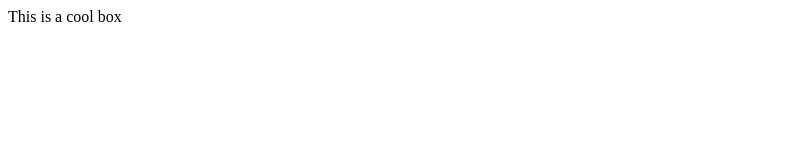
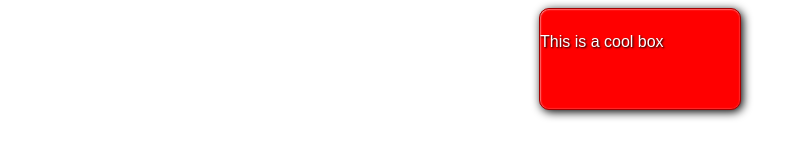
Before and after one commit to umangcan08/Umang, a plain HTML site: page lab 3/Part 2/index(1).html in a window 1280 px wide. Shown: the whole page, without its empty margins (0-805 px from the left). Drawn offline with Linux system fonts and the light colour scheme.

Commit message:
CSS file
I added info to CSS file

```diff
--- a/lab 3/Part 2/index(1).html
+++ b/lab 3/Part 2/index(1).html
@@ -10,6 +10,7 @@
 <html lang="en-us">
   <head>
     <meta charset="utf-8">
+    <link rel="stylesheet" type="text/css" href="style.css">
     <meta name="viewport" content="width=device-width">
     <title>Cool box</title>
 
--- a/lab 3/Part 2/style.css
+++ b/lab 3/Part 2/style.css
@@ -3,3 +3,21 @@ html {
 }
 
 /* Your CSS below here */
+
+div {
+  height: 100px;
+  width: 200px;
+  margin: center;
+  justify-self: center;
+  font-size: 1,0625rem;
+  color: white;
+  line-height: 65px;
+  background-color: red;
+  text-shadow: 1px 1px 2px black;
+  border-radius: 10px;
+  border: 1px solid #a30000;
+  box-shadow: 2px 2px 10px black, inset 0.3px 0.3px 1.5px white;
+  background: linear-gradient(135deg, rgba (255, 0, 0 ,1) 30%, rgba(180, 0,0,1)100%);
+  text-shadow: black;
+
+}
```
Also changed, not shown: lab 3/Part 1/biog-download.html (+0 -1 lines).
